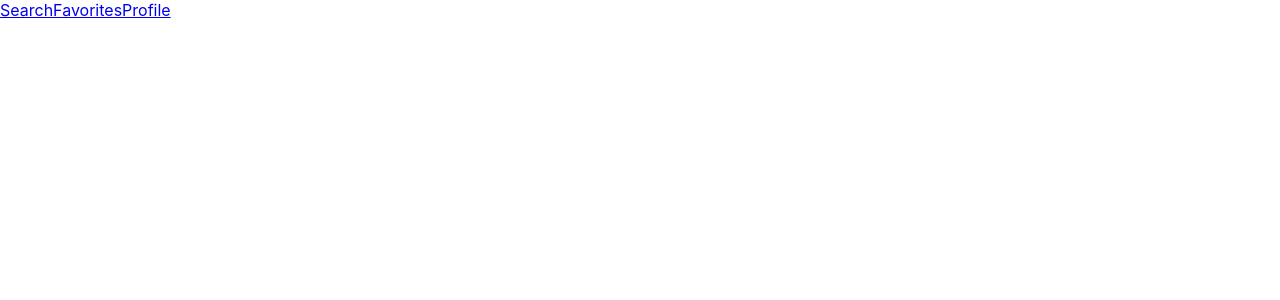
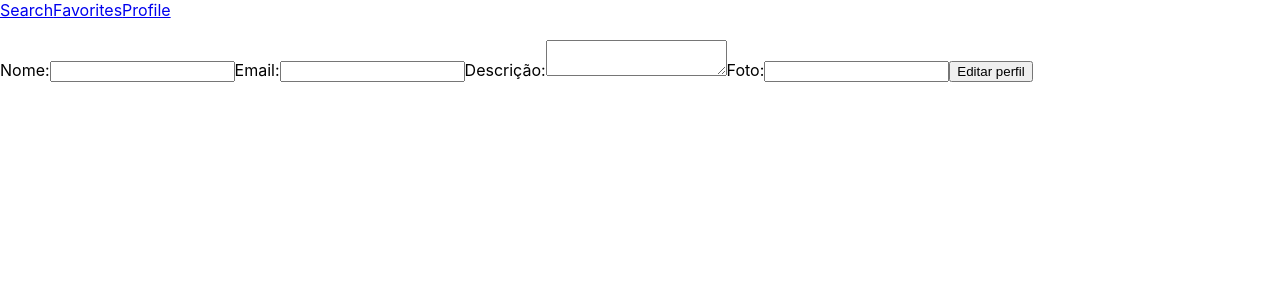
Before and after one commit to Ruan-Portella/TrybeTunes, a React (Create React App) app: page /profile/edit in a window 1280 px wide. Shown: the top 300 px of the page. Built offline with nearby package versions, Linux system fonts and the light colour scheme.

Commit message:
Feat: Resolvendo Requisito 14

```diff
--- a/src/pages/Profile.js
+++ b/src/pages/Profile.js
@@ -22,19 +22,20 @@ class Profile extends React.Component {
 
   render() {
     const { isLoading, information } = this.state;
+    const { name, email, description, image } = information;
     return (
       <section>
         <div data-testid="page-profile">
           <Header />
           {isLoading ? <Loading /> : (
             <section>
-              <h3>{information.name}</h3>
-              <p>{information.email}</p>
-              <span>{information.description}</span>
+              <h3>{name}</h3>
+              <p>{email}</p>
+              <span>{description}</span>
               <img
                 data-testid="profile-image"
-                src={ information.image }
-                alt={ information.name }
+                src={ image }
+                alt={ name }
               />
               <Link to="/profile/edit">Editar perfil</Link>
             </section>)}
--- a/src/pages/ProfileEdit.js
+++ b/src/pages/ProfileEdit.js
@@ -1,15 +1,149 @@
 import React from 'react';
+import PropTypes from 'prop-types';
+// import PropyTypes from 'prop-types';
 import Header from '../components/Header';
+import Loading from '../components/Loading';
+import { getUser, updateUser } from '../services/userAPI';
 
 class ProfileEdit extends React.Component {
+  constructor() {
+    super();
+
+    this.state = {
+      Name: '',
+      Email: '',
+      Description: '',
+      Imagem: '',
+      isLoading: false,
+      ButtonDisable: true,
+    };
+  }
+
+  async componentDidMount() {
+    this.setState({ isLoading: true });
+    const response = await getUser();
+
+    this.setState({
+      Name: response.name,
+      Email: response.email,
+      Description: response.description,
+      Imagem: response.image,
+      isLoading: false,
+      ButtonDisable: false });
+  }
+
+  handleChange = ({ target }) => {
+    this.setState({
+      [target.name]: target.value,
+    }, () => this.FormValidate(this.state));
+  };
+
+  FormValidate = (response) => {
+    const { Description, Email, Imagem, Name } = response;
+
+    const Min = 3;
+
+    const DescriptionTest = Description.length > Min;
+    const EmailTest = Email.length > Min;
+    const ImagemTest = Imagem.length > Min;
+    const NameTest = Name.length > Min;
+
+    const validations = DescriptionTest && EmailTest && ImagemTest && NameTest;
+
+    this.setState({ ButtonDisable: !validations });
+  };
+
+  handleSubmit = async (event) => {
+    event.preventDefault();
+    const { Description, Email, Imagem, Name } = this.state;
+    const { history } = this.props;
+    const response = { description: Description,
+      email: Email,
+      image: Imagem,
+      name: Name };
+    await updateUser(response);
+    history.push('/profile');
+  };
+
   render() {
+    const {
+      Description,
+      Email,
+      Imagem,
+      Name,
+      isLoading,
+      ButtonDisable,
+    } = this.state;
     return (
       <section>
         <Header />
-        <p data-testid="page-profile-edit" />
+        {isLoading ? <Loading /> : (
+          <div data-testid="page-profile-edit">
+            <form>
+              <label>
+                Nome:
+                <input
+                  name="Name"
+                  id="profile-edit-input-name"
+                  type="text"
+                  value={ Name }
+                  onChange={ this.handleChange }
+                  data-testid="edit-input-name"
+                />
+              </label>
+              <label>
+                Email:
+                <input
+                  name="Email"
+                  id="profile-edit-input-email"
+                  type="text"
+                  value={ Email }
+                  onChange={ this.handleChange }
+                  data-testid="edit-input-email"
+                />
+              </label>
+              <label>
+                Descrição:
+                <textarea
+                  name="Description"
+                  id="profile-edit-input-description"
+                  type="text"
+                  value={ Description }
+                  onChange={ this.handleChange }
+                  data-testid="edit-input-description"
+                />
+              </label>
+              <label>
+                Foto:
+                <input
+                  name="Imagem"
+                  id="profile-edit-input-image"
+                  type="text"
+                  value={ Imagem }
+                  onChange={ this.handleChange }
+                  data-testid="edit-input-image"
+                />
+              </label>
+              <button
+                disabled={ ButtonDisable }
+                data-testid="edit-button-save"
+                type="submit"
+                onClick={ this.handleSubmit }
+              >
+                Editar perfil
+
+              </button>
+            </form>
+          </div>)}
       </section>
     );
   }
 }
 
+ProfileEdit.propTypes = {
+  history: PropTypes.shape({
+    push: PropTypes.func,
+  }).isRequired,
+};
+
 export default ProfileEdit;
```
